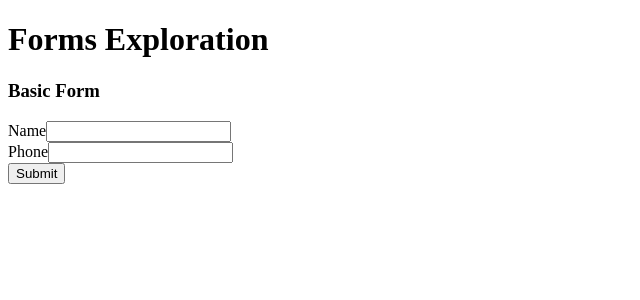
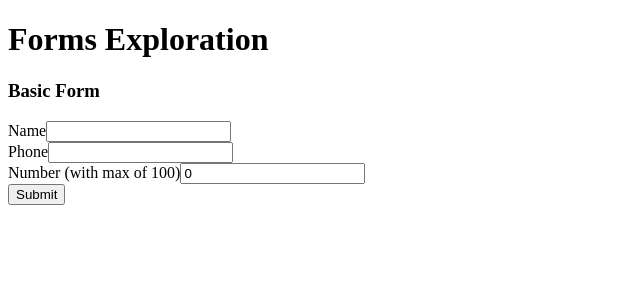
Before and after one commit to migreva/react-forms, a React app: page / in a window 1280 px wide. Shown: the top 300 px of the page, without its empty margins (0-640 px from the left). Built offline with nearby package versions, Linux system fonts and the light colour scheme; the HTML template or start-up script is replaced by a standard one.

Commit message:
number input

```diff
--- a/src/app.tsx
+++ b/src/app.tsx
@@ -21,6 +21,14 @@ const basicFormConfig: FormConfig = {
 			onChange: (newValue: string, error?: string): void => {
 				console.log('new phone value', newValue);
 			}
+		},
+		{
+			type: 'number',
+			label: 'Number (with max of 100)',
+			max: 100,
+			onChange: (newValue: number, error?: string): void => {
+				console.log('new number value', newValue);
+			}
 		}
 	]
 }
--- /dev/null
+++ b/src/components/form-fields/components/number/number-input.tsx
@@ -0,0 +1,30 @@
+import * as React from 'react';
+import { getHTMLNameForFormField, NumberFormFieldConfig } from '@react-forms/components/form-fields/typedefs/form-field-config';
+
+export function NumberInput(props: NumberFormFieldConfig): JSX.Element {
+	const name: string = getHTMLNameForFormField(props);
+
+	const [value, setValue] = React.useState(0);
+
+	function numberChange(event: React.FormEvent<HTMLInputElement>): void {
+		let newValue: number = event.currentTarget.value as unknown as number;
+
+		if (props.min) {
+			newValue = newValue < props.min ? value : newValue;
+		}
+
+		if (props.max) {
+			newValue = newValue > props.max ? value : newValue;
+
+		}
+
+		setValue(newValue);
+	}
+
+	return (
+		<div className="form-container">
+			<label htmlFor={name}>{props.label}</label>
+			<input type="number" id={name} name={name} value={value} onChange={numberChange}/>
+		</div>
+	)
+}
--- a/src/components/form-fields/typedefs/form-field-component-map.ts
+++ b/src/components/form-fields/typedefs/form-field-component-map.ts
@@ -1,3 +1,4 @@
+import { NumberInput } from '@react-forms/components/form-fields/components/number/number-input';
 import { PhoneInput } from '@react-forms/components/form-fields/components/phone/phone-input';
 import { TextInput } from '@react-forms/components/form-fields/components/text/text-input';
 import { FormFieldReactComponent, FormFieldType } from '@react-forms/components/form-fields/typedefs/form-field-config';
@@ -5,4 +6,5 @@ import { FormFieldReactComponent, FormFieldType } from '@react-forms/components/
 export const FormFieldComponentMap: Record<FormFieldType, FormFieldReactComponent> = {
 	text: TextInput,
 	phone: PhoneInput,
+	number: NumberInput,
 }
--- a/src/components/form-fields/typedefs/form-field-config.ts
+++ b/src/components/form-fields/typedefs/form-field-config.ts
@@ -1,5 +1,5 @@
 
-export type FormFieldType = 'text' | 'phone';
+export type FormFieldType = 'text' | 'phone' | 'number';
 export type FormFieldReactComponent = (props: FormFieldConfig) => JSX.Element;
 
 interface BaseFormFieldConfig<T> {
@@ -37,8 +37,13 @@ export interface PhoneFormFieldConfig extends BaseFormFieldConfig<string> {
 	type: 'phone';
 }
 
-export type FormFieldConfig = TextFormFieldConfig | PhoneFormFieldConfig;
+export interface NumberFormFieldConfig extends BaseFormFieldConfig<number> {
+	type: 'number';
+	min?: number;
+	max?: number;
+}
 
+export type FormFieldConfig = TextFormFieldConfig | PhoneFormFieldConfig | NumberFormFieldConfig;
 
 /**
  * given a form config, return a re-useable string that can be used as its label
```
